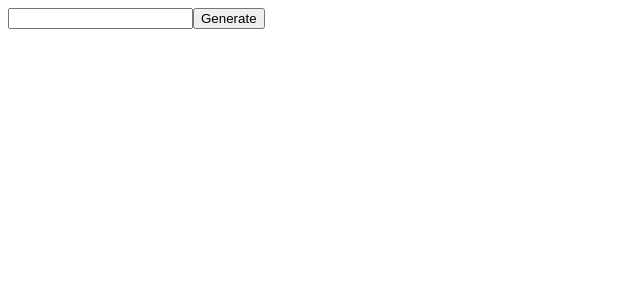
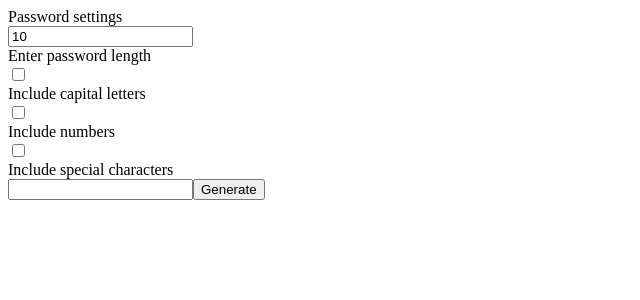
Before and after one commit to toxuh/passwords, a React (Vite) app: page / in a window 1280 px wide. Shown: the top 300 px of the page, without its empty margins (0-640 px from the left). Built offline with nearby package versions, Linux system fonts and the light colour scheme.

Commit message:
password settings

```diff
--- a/src/App.tsx
+++ b/src/App.tsx
@@ -1,14 +1,25 @@
 import React, { useState } from "react";
 
 function App() {
-  const letters =
-    "AaBbCcDdEeFfGgHhIiJjKkLlMmNnOoPpQqRrSsTtUuVvWwXxYyZz0123456789";
-  const passwordLength = 10;
-
+  let letters = "abcdefghijklmnopqrstuvwxyz";
   const [randomPassword, setRandomPassword] = useState("");
+  const [passwordLength, setPasswordLength] = useState(10);
+  const [isAddCapitalLetters, setIsAddCapitalLetters] = useState(false);
+  const [isNumbers, setIsNumbers] = useState(false);
+  const [isSymbol, setIsSymbol] = useState(false);
 
   const generate = () => {
     let password = "";
+    if (isAddCapitalLetters) {
+      letters += "ABCDEFGHIJKLMNOPQRSTUVWXYZ";
+    }
+    if (isNumbers) {
+      letters += "0123456789";
+    }
+    if (isSymbol) {
+      letters += "!@#$%^&*()";
+    }
+
     for (let i = 0; i < passwordLength; i++) {
       const random = Math.floor(Math.random() * letters.length);
       password += letters[random];
@@ -18,6 +29,35 @@ function App() {
 
   return (
     <div className="Container">
+      <div>Password settings</div>
+      <input
+        type="number"
+        value={passwordLength}
+        onChange={(e) => setPasswordLength(Number(e.target.value))}
+      />
+      <div>Enter password length</div>
+      <input
+        type="checkbox"
+        checked={isAddCapitalLetters}
+        onChange={(e) => setIsAddCapitalLetters(e.target.checked)}
+      />
+      <div>Include capital letters</div>
+      <input
+        type="checkbox"
+        checked={isNumbers}
+        onChange={(e) => {
+          setIsNumbers(e.target.checked);
+        }}
+      />
+      <div>Include numbers</div>
+      <input
+        type="checkbox"
+        checked={isSymbol}
+        onChange={(e) => {
+          setIsSymbol(e.target.checked);
+        }}
+      />
+      <div>Include special characters</div>
       <input type="text" value={randomPassword} />
       <button onClick={generate}>Generate</button>
     </div>
```
